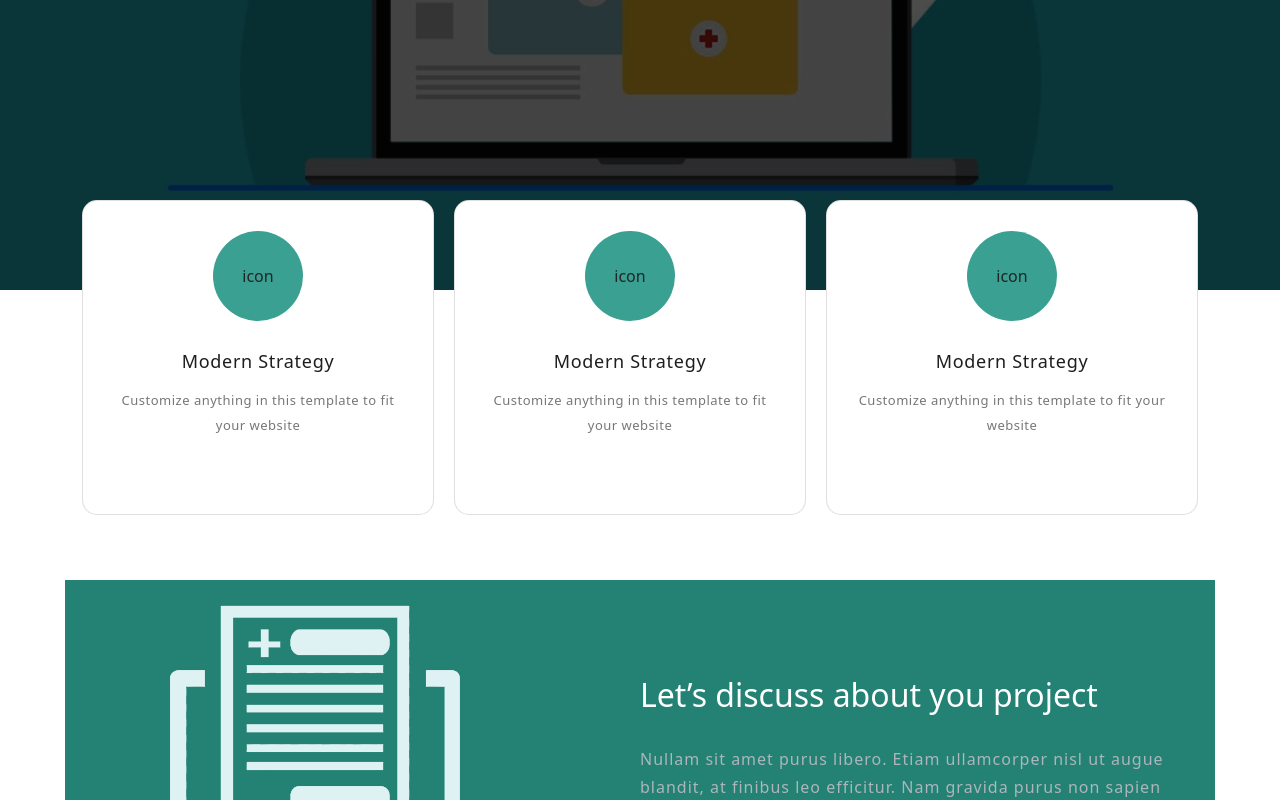
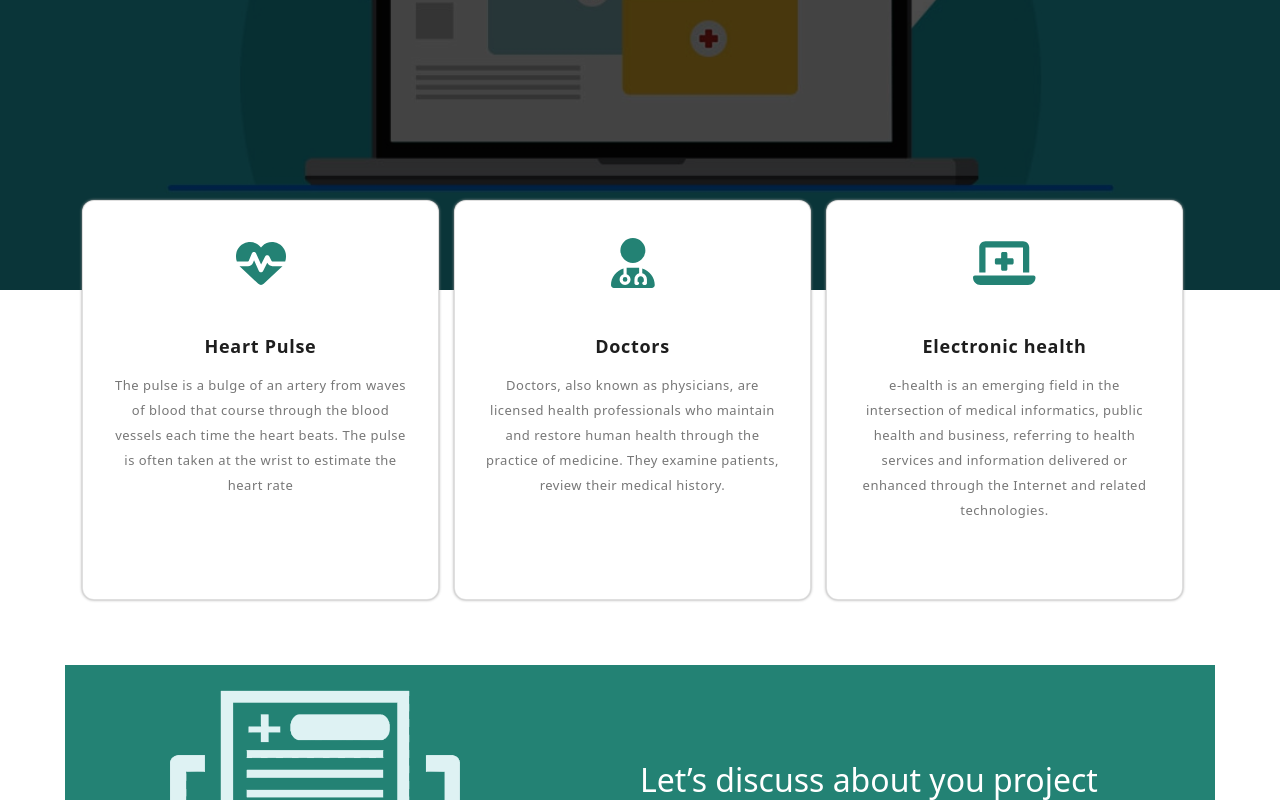
Before and after one commit to Donia-0/Medical-Record-System, a React (Create React App) app: page / in a window 1280 px wide. Shown: the part 510-1310 px from the top of the page. Built offline with nearby package versions, Linux system fonts and the light colour scheme.

Commit message:
hussein-landing-update

```diff
--- a/src/Css/App.css
+++ b/src/Css/App.css
@@ -644,7 +644,6 @@ a.main-button-slider {
   letter-spacing: 0.25px;
 }
 
-
 /*
 ---------------------------------------------
 features
@@ -655,17 +654,12 @@ features
   height: 100%;
   display: block;
   background: #ffffff;
-  box-shadow: 0 0px 0px 0 rgba(0, 0, 0, 0.1);
-
-  border-radius: 15px !important;
+  box-shadow: 0px 0px 3px 0px rgb(152, 151, 151);
+  border-radius: 12px !important;
   padding: 30px;
-
   position: relative;
   margin-bottom: 30px;
-}
-
-.card:hover .icon {
-  background-color: #6dced4;
+  margin-right: 15px;
 }
 
 .card .icon {
@@ -674,20 +668,16 @@ features
   line-height: 90px;
   margin: auto;
   position: relative;
-  margin-bottom: 30px;
-  background: #389f90fc;
-  -webkit-border-radius: 50%;
-  -moz-border-radius: 50%;
+  margin-bottom: 15px;
   border-radius: 50%;
 }
-
-.card .icon i {
-  font-size: 18px;
-  color: #fff;
+.card .icon .svg-inline--fa {
+  font-size: 50px;
+  color: #238274;
 }
 
 .card .title {
-  font-weight: 500;
+  font-weight: bold;
   font-size: 18px;
   color: #1e1e1e;
   letter-spacing: 0.7px;
--- a/src/components/layout/Cards.js
+++ b/src/components/layout/Cards.js
@@ -1,9 +1,12 @@
+import { FontAwesomeIcon } from "@fortawesome/react-fontawesome";
 import React from "react";
 
 const Cards = (props) => {
   return (
     <div>
-      <div className="icon">icon</div>
+      <div className="icon">
+        <FontAwesomeIcon icon={props.icon} />
+      </div>
       <h5 className="title">{props.title}</h5>
       <p>{props.text}</p>
     </div>
--- a/src/components/layout/Landing.js
+++ b/src/components/layout/Landing.js
@@ -3,6 +3,11 @@ import React from "react";
 import section1 from "../../images/section1.png";
 import section2 from "../../images/light-color.png";
 import Cards from "./Cards";
+import {
+  faHeartPulse,
+  faLaptopMedical,
+  faUserDoctor,
+} from "@fortawesome/free-solid-svg-icons";
 
 const Landing = () => {
   return (
@@ -37,51 +42,41 @@ const Landing = () => {
             <div className="col-lg-12">
               <div className="row">
                 {/* <!-- ***** Features Small Item Start ***** --> */}
-                <div
-                  className="col-lg-4 col-md-6 col-sm-6 col-12"
-                  style={{ paddingRight: "20px" }}
-                >
+                <div className="col-lg-4 col-md-6 col-sm-6 col-12">
                   <div className="card">
                     <Cards
-                      title="Modern Strategy"
-                      text=" Customize anything in this template to fit your website"
+                      icon={faHeartPulse}
+                      title="Heart Pulse"
+                      text="The pulse is a bulge of an artery from waves of blood that course through the blood vessels each time the heart beats. The pulse is often taken at the wrist to estimate the heart rate"
                     />
                   </div>
                 </div>
-                {/* <!-- ***** Features Small Item End ***** --> */}
 
-                {/* <!-- ***** Features Small Item Start ***** --> */}
-                <div
-                  className="col-lg-4 col-md-6 col-sm-6 col-12"
-                  style={{ paddingRight: "20px" }}
-                >
+                <div className="col-lg-4 col-md-6 col-sm-6 col-12">
                   <div className="card">
                     <Cards
-                      title="Modern Strategy"
-                      text=" Customize anything in this template to fit your website"
+                      icon={faUserDoctor}
+                      title="Doctors"
+                      text="Doctors, also known as physicians, are licensed health professionals who maintain and restore human health through the practice of medicine. They examine patients, review their medical history."
                     />
                   </div>
                 </div>
-                {/* <!-- ***** Features Small Item End ***** --> */}
 
-                {/* <!-- ***** Features Small Item Start ***** --> */}
                 <div class="col-lg-4 col-md-6 col-sm-6 col-12">
                   <div class="card">
                     <Cards
-                      title="Modern Strategy"
-                      text=" Customize anything in this template to fit your website"
+                      icon={faLaptopMedical}
+                      title="Electronic health"
+                      text="e-health is an emerging field in the intersection of medical informatics, public health and business, referring to health services and information delivered or enhanced through the Internet and related technologies."
                     />
                   </div>
                 </div>
-                {/* <!-- ***** Features Small Item End ***** --> */}
               </div>
             </div>
           </div>
         </div>
       </section>
-      {/* <!-- ***** Features Small End ***** --> */}
 
-      {/* <!-- ***** Features Big Item Start ***** --> */}
       <div className="section-container">
         <section class="section ">
           <div class="container">
```
